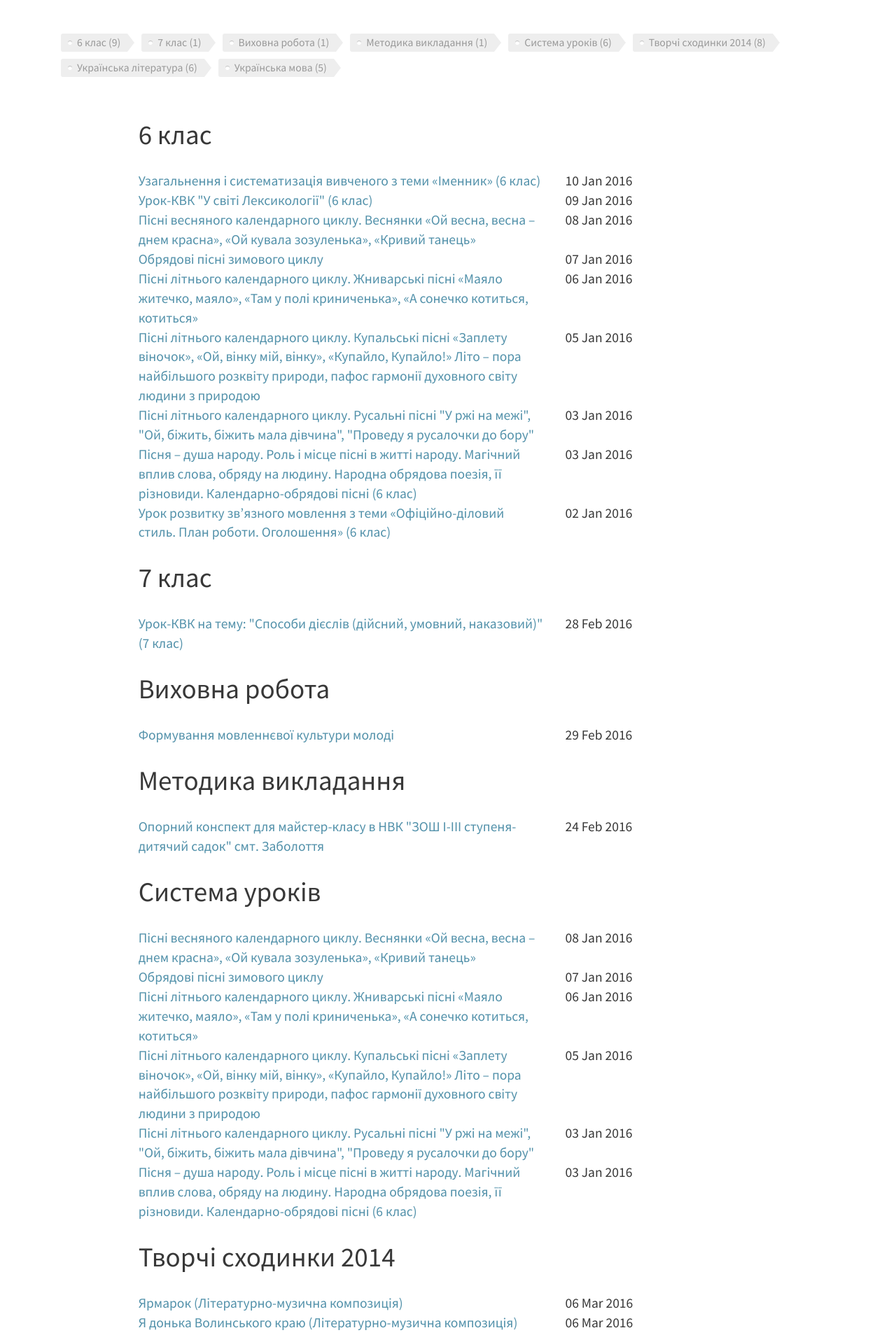
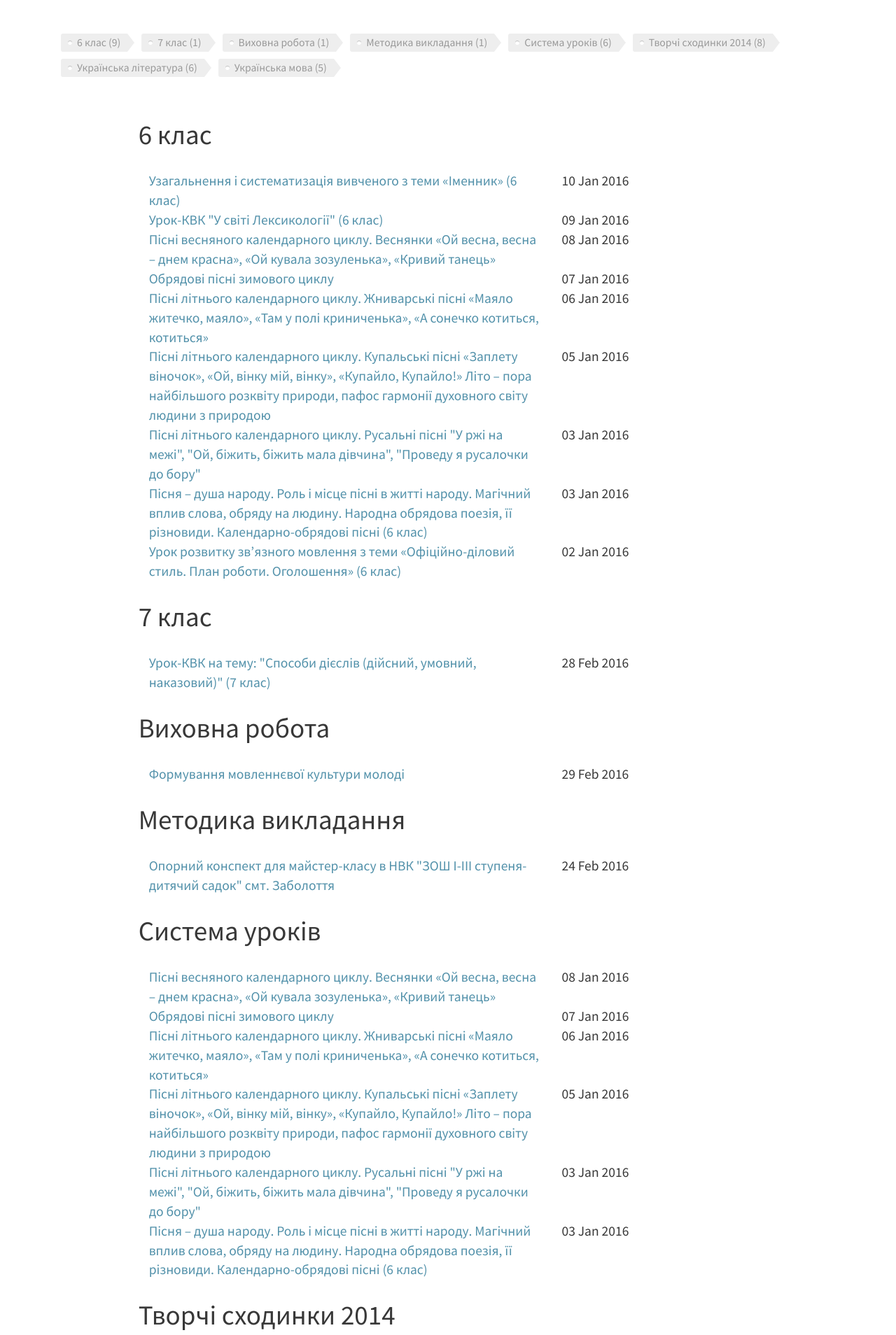
Before and after one commit to tetyanashevchuk/tetyanashevchuk.github.io, a Jekyll site: the page built from tags.html, in a window 1280 px wide. Shown: the part 475-2383 px from the top of the page at 70% size. Built offline with Jekyll 4.4.1, drawn with Linux system fonts in a browser that asks for light colours; nearby versions of some CDN libraries.

```diff
--- a/tags.html
+++ b/tags.html
@@ -30,6 +30,7 @@
     {% capture this_word %}{{ tag_words[item] }}{% endcapture %}
     <h2 id="{{ this_word | cgi_escape }}">{{ this_word }}</h2>
     {% for post in site.tags[this_word] %}{% if post.title != null %}
+    <div class="container-fluid">
       <div class="row">
         <div class="col-sm-8">
           <a href="{{ post.url }}">{{ post.title }}</a>
@@ -38,7 +39,8 @@
           {{ post.date | date_to_string }}
         </div>
       </div>
-      <div style="clear: both;"></div>
+      <!-- <div style="clear: both;"></div> -->
+    </div>
     {% endif %}{% endfor %}
   {% endunless %}{% endfor %}
 </div>
```
